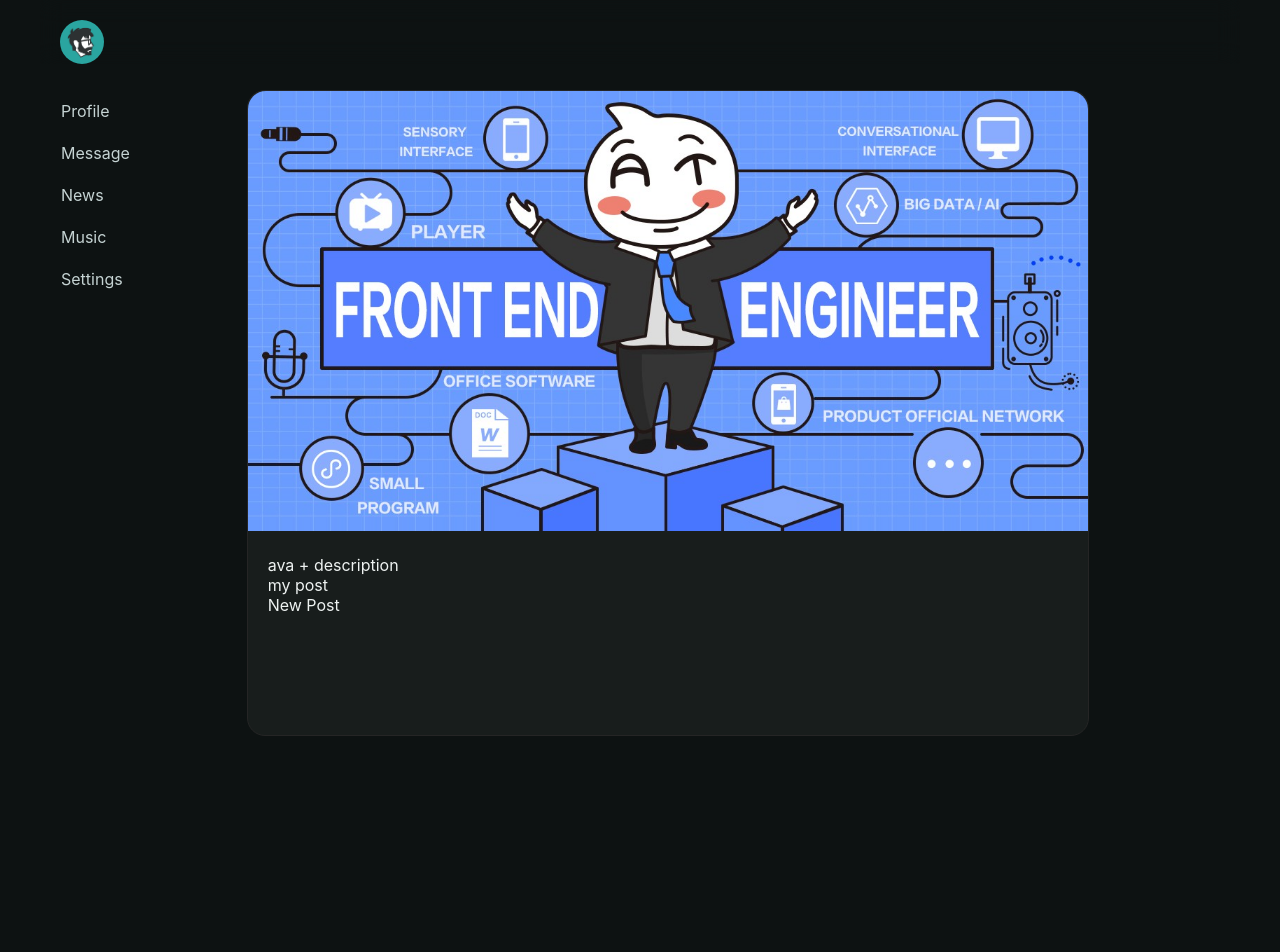
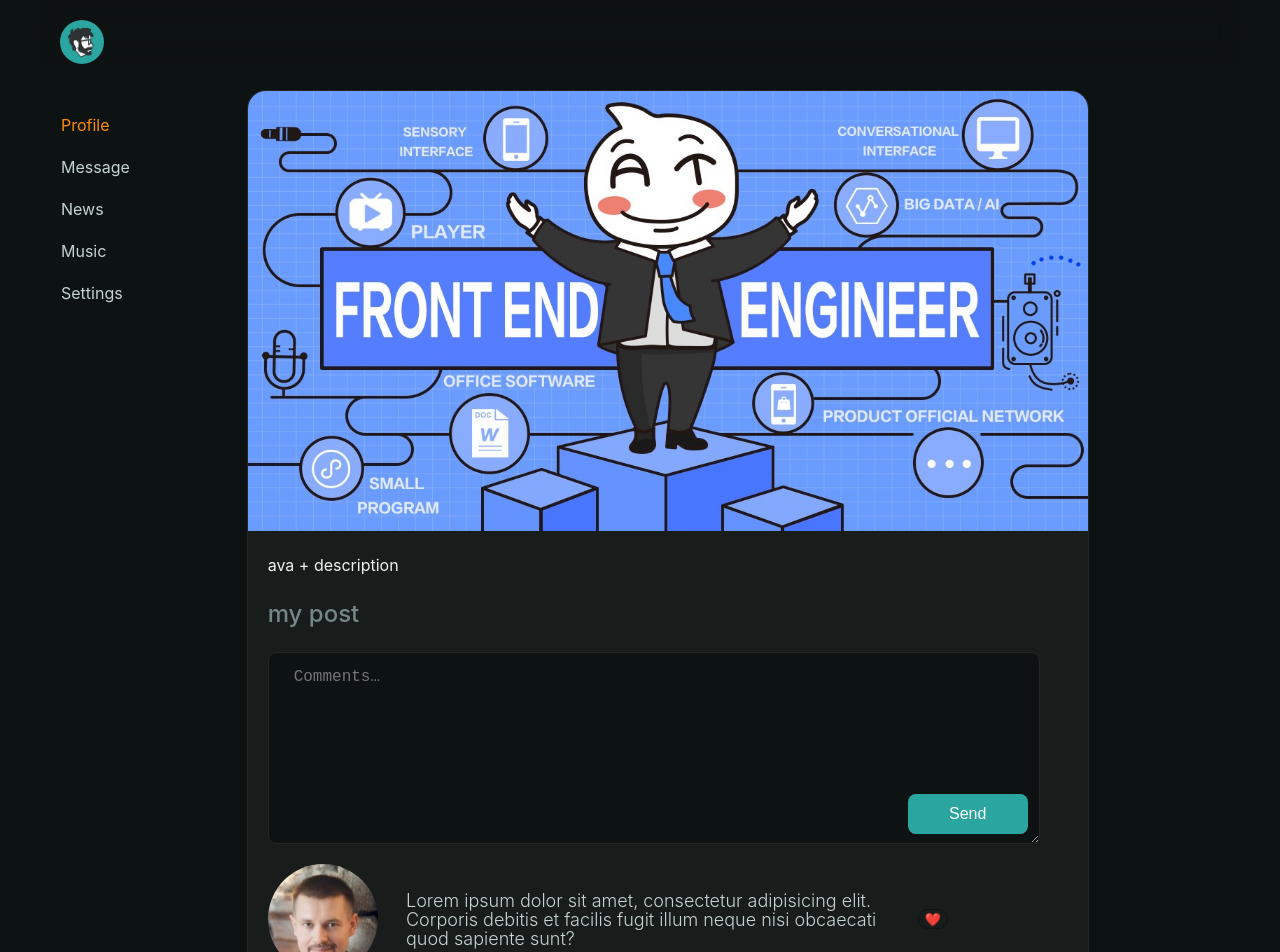
Before and after one commit to RVR2D2/network, a React (Create React App) app: page / in a window 1280 px wide. Shown: the top 952 px of the page. Before the commit the page ends 800 px from the top, so only its background shows below. Built offline with nearby package versions, Linux system fonts and the light colour scheme.

Commit message:
feat(add component): MyPost, Post, add style file

```diff
--- a/src/App.js
+++ b/src/App.js
@@ -1,6 +1,6 @@
 import Header from "./components/Header";
 import SideBar from "./components/SideBar";
-import Content from "./components/Content";
+import Profile from "./components/Profile";
 import "./App.css";
 
 const App = () => {
@@ -8,7 +8,7 @@ const App = () => {
     <div className="app-wrapper">
       <Header />
       <SideBar />
-      <Content />
+      <Profile />
     </div>
   );
 };
--- /dev/null
+++ b/src/components/Profile/MyPost/MyPost.jsx
@@ -0,0 +1,19 @@
+import s from './style.module.css';
+import Post from "./Post";
+
+const MyPost = () => {
+	return (
+		<div className={s.appPost}>
+			<h3>my post</h3>
+			<div className={s.appNewPost}>
+				<textarea placeholder='Comments…' ></textarea>
+				<button className={s.appPostButton}>Send</button>
+			</div>
+			<div>
+				<Post/>
+			</div>
+		</div>
+	);
+};
+
+export default MyPost;
--- /dev/null
+++ b/src/components/Profile/MyPost/Post/index.jsx
@@ -0,0 +1,16 @@
+import s from './style.module.css'
+import user from '../../../../assets/user.webp'
+
+const Post = () => {
+	return (
+		<div className={s.post}>
+			<img src={user} alt=""/>
+			<div className={s.contentPost}>Lorem ipsum dolor sit amet, consectetur adipisicing elit. Corporis debitis et
+				facilis fugit illum neque nisi obcaecati quod sapiente sunt?
+			</div>
+			<button>❤️</button>
+		</div>
+	);
+};
+
+export default Post;
--- /dev/null
+++ b/src/components/Profile/MyPost/Post/style.module.css
@@ -0,0 +1,43 @@
+.post {
+	display: flex;
+	align-items: center;
+	margin: 20px 0 15px;
+	contain: content;
+}
+
+.post button {
+	display: grid;
+	align-items: center;
+	background: 0 0;
+	border: 1.5px solid #0d1212;
+	border-radius: 50px;
+	background-color: #181d1c;
+	cursor: pointer;
+	transition: box-shadow .25s ease;
+	grid-auto-flow: column;
+	gap: 2px;
+	font-family: inherit;
+	font-size: 13px;
+}
+
+button:active {
+	transform: translateY(-2px);
+}
+
+.post img {
+	border-radius: 50%;
+	min-width: 110px;
+	width: 110px;
+	min-height: 110px;
+	height: 110px;
+	margin: 0 28px 0 0;
+}
+
+.contentPost {
+	font-size: 18px;
+	font-weight: 300;
+	line-height: 19px;
+	margin: 0;
+	letter-spacing: 0;
+	color: #c5d3d3;
+}
--- /dev/null
+++ b/src/components/Profile/MyPost/style.module.css
@@ -0,0 +1,48 @@
+.appPost h3 {
+	color: #768787;
+	font-size: 24px;
+	font-weight: 500;
+}
+
+.appNewPost textarea {
+	position: relative;
+	background: #0d1212;
+	border-radius: 8px;
+	border: 1px solid #252525;
+	color: #768787;
+	font-weight: 500;
+	font-size: 16px;
+	outline: none;
+	display: flex;
+	align-items: center;
+	padding: 15px 25px;
+	width: 90%;
+	min-height: 160px;
+}
+
+.appPostButton {
+	height: 40px;
+	width: 120px;
+	float: right;
+	background: #2aa5a0;;
+	border-radius: 8px;
+	border: 0;
+	color: #ffffff;
+	font-size: 16px;
+	font-weight: 500;
+	cursor: pointer;
+	transition: .1s;
+	z-index: 1;
+	position: relative;
+	bottom: 50px;
+	right: 40px;
+}
+
+.appPostButton:hover {
+	opacity: 0.7;
+	transition: .1s;
+}
+
+.appPostButton:active {
+	transform: translateY(-2px);
+}
--- a/src/components/Content/index.jsx
+++ b/src/components/Profile/index.jsx
@@ -1,7 +1,8 @@
 import s from './style.module.css'
 import bg1 from "../../assets/bg1.jpeg";
+import MyPost from "./MyPost/MyPost";
 
-const Content = () => {
+const Profile = () => {
   return (
     <div className={s.appContent}>
       <div className={s.appBgImg}>
@@ -9,13 +10,10 @@ const Content = () => {
       </div>
       <div className={s.appContentBody}>
         <div className="app-avatarBlock">ava + description</div>
-        <div className="app-post">
-          my post
-          <div className="app-newPost">New Post</div>
-        </div>
+        <MyPost />
       </div>
     </div>
   );
 };
 
-export default Content;
+export default Profile;
--- a/src/components/SideBar/index.jsx
+++ b/src/components/SideBar/index.jsx
@@ -4,7 +4,7 @@ const SideBar = () => {
 	return (
 		<nav className={s.appNav}>
 			<div>
-        <a href="#">Profile</a>
+				<a href="#" className={s.active}>Profile</a>
 			</div>
 			<div>
 				<a href="#">Message</a>
--- a/src/components/SideBar/style.module.css
+++ b/src/components/SideBar/style.module.css
@@ -36,3 +36,7 @@ a {
 a:hover {
 	color: #fff;
 }
+
+a.active {
+	color: darkorange;
+}
```
Also changed, not shown: src/assets/user.webp (added), src/components/Profile/style.module.css (renamed from src/components/Content/style.module.css). Lines whose indentation alone changed are shown as unchanged.
